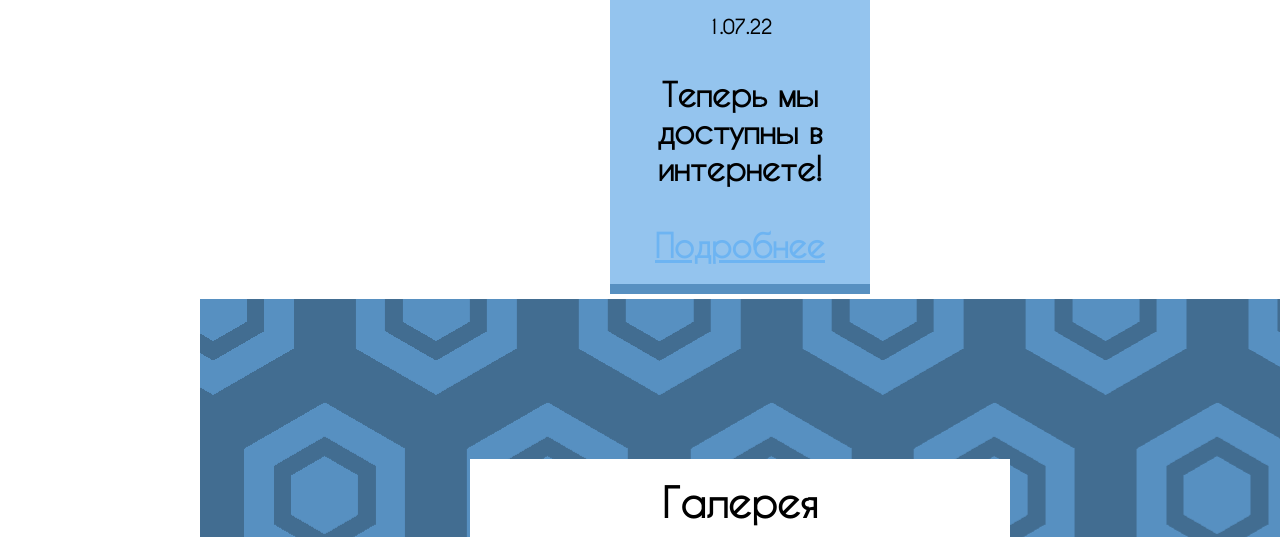
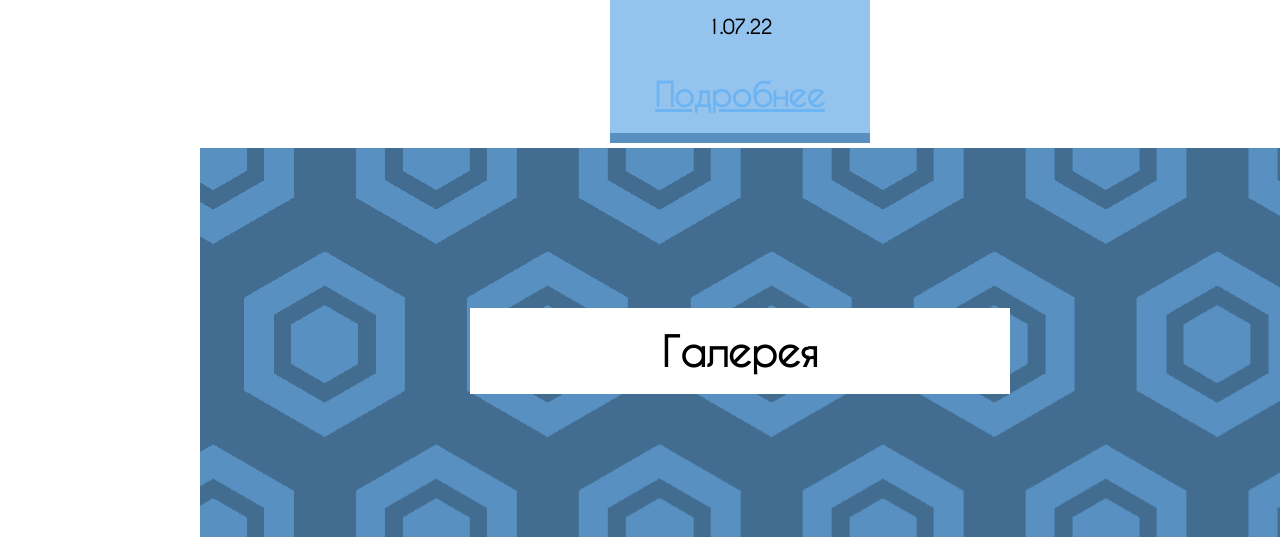
Before and after one commit to mistermasterofficial/mistermasterofficial.github.io, a plain HTML site: page index.html in a window 1280 px wide. Shown: the part 1233-1770 px from the top of the page. Drawn offline with Linux system fonts and the light colour scheme.

Commit message:
Update index.html

```diff
--- a/index.html
+++ b/index.html
@@ -72,7 +72,6 @@
 					<img src="/images/news/start-site.png" width="100%">
 					<h1>Запуск сайта</h1>
 					<h3>1.07.22</h3>
-					<h2>Теперь мы доступны в интернете!</h2>
 					<a href="/pages/news/">
 						<h2>Подробнее</h2>
 					</a>
```
